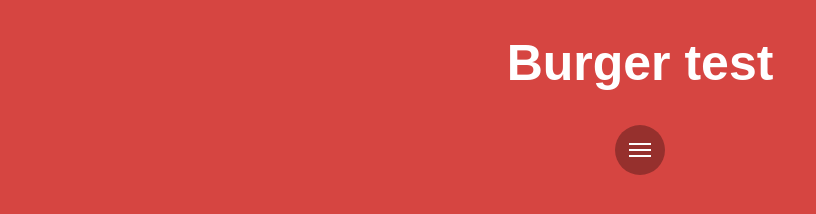
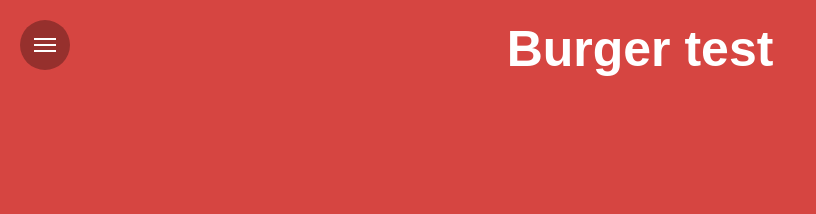
Before and after one commit to felixSabatie/animation-test, a website built with webpack: page dist/index.html in a window 1280 px wide. Shown: the whole page, without its empty margins (0-816 px from the left). Built offline with Linux system fonts and the light colour scheme.

Commit message:
Prettier navbar animation

```diff
--- a/style.scss
+++ b/style.scss
@@ -1,14 +1,16 @@
 $factor: 1;
+$sidebarWidth: 350px;
+$animationDuration: .5s;
 
 body {
   background-color: #D64541;
   text-align: center;
   font-family: sans-serif;
+  margin: 0;
 
-  h1 {
-    color: #FFF;
-    font-size: 50px;
-  }
+  .main {
+    overflow-x: hidden;
+    height: 100vh;
 
     .sidebar {
       background-color: #555;
@@ -16,19 +18,57 @@ body {
       top: 0;
       bottom: 0;
       left: 0;
-    width: 350px;
-    transform: translateX(-350px);
-    transition: ease-in-out .3s;
+      width: $sidebarWidth;
+      transform: translateX(-$sidebarWidth);
+      transition: ease-in-out $animationDuration;
+      display: inline-block;
 
       &.open {
         transform: translateX(0);
       }
-
       .sidebar-content {
         color: white;
       }
     }
 
+    .content {
+      transform: translateX(0);
+      transition: ease-in-out $animationDuration;
+      height: 100%;
+      vertical-align: top;
+      position: relative;
+
+      &::before {
+        content: '';
+        position: absolute;
+        top: 0;
+        left: 0;
+        bottom: 0;
+        right: 0;
+        background: rgba(0, 0, 0, 0);
+        transition: $animationDuration;
+      }
+
+      &.sidebar-open {
+        transform: translateX($sidebarWidth);
+        overflow: hidden;
+      }
+
+      &.sidebar-open::before {
+        background: rgba(0, 0, 0, .5);
+      }
+
+      h1 {
+        color: #FFF;
+        font-size: 50px;
+        margin-top: 0;
+        padding-top: 20px;
+      }
+
+      .animated-burger-wrapper {
+        position: absolute;
+        top: 20px;
+        left: 20px;
         .animated-burger {
           display: inline-block;
           width: 50px;
@@ -87,3 +127,6 @@ body {
           }
         }
       }
+    }
+  }
+}
```
Also changed, not shown: dist/index.html, dist/index.js, dist/styles.css. Lines whose indentation alone changed are shown as unchanged.
